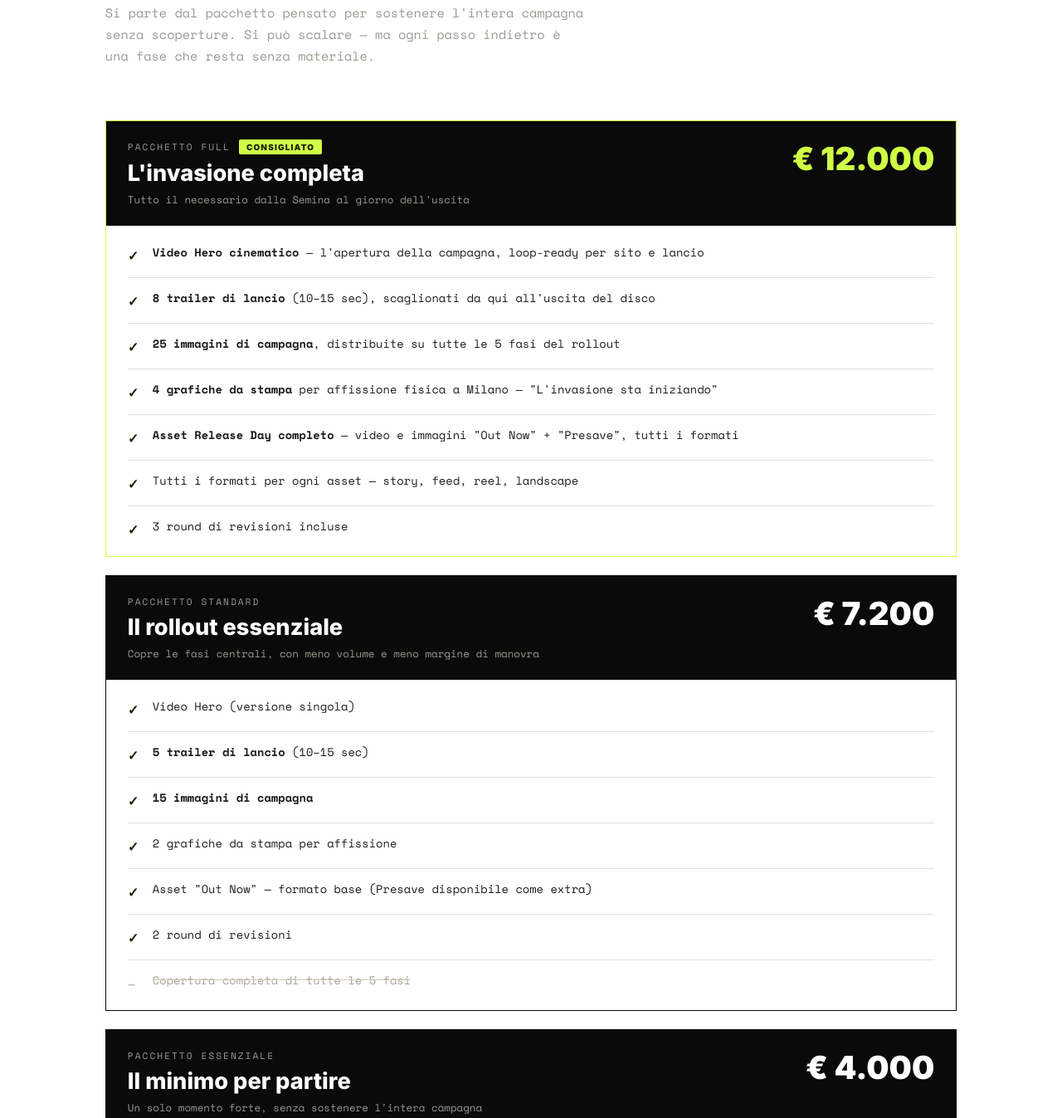
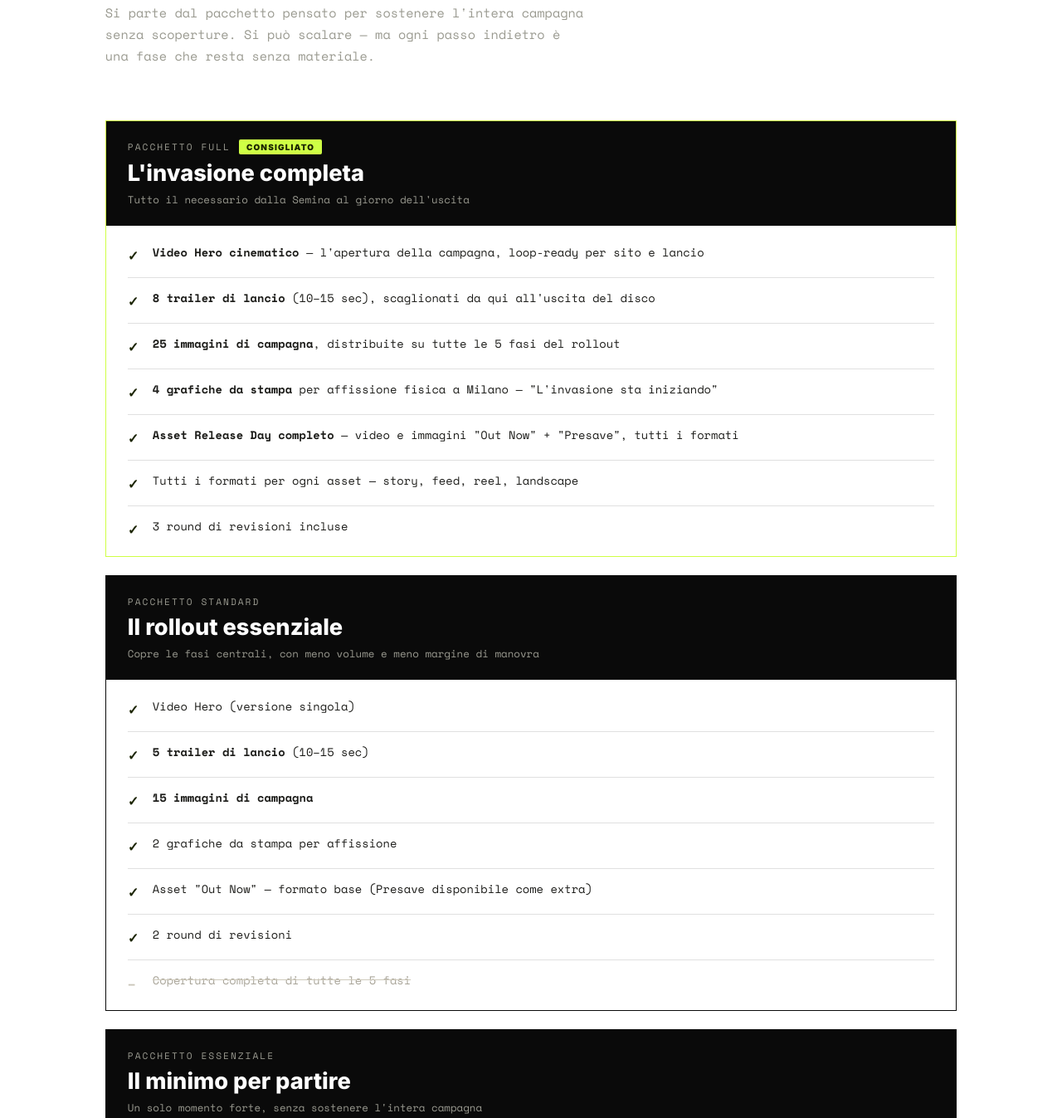
Before and after one commit to zfdg4bwh2z-oss/gorillamixtape, a plain HTML site: page index.html in a window 1280 px wide. Shown: the part 3370-4717 px from the top of the page at 83% size. Drawn offline with nearby package versions, Linux system fonts and the light colour scheme.

Commit message:
Rimuovi prezzi dalla pagina di proposta

```diff
--- a/index.html
+++ b/index.html
@@ -317,7 +317,6 @@
           <div class="pkg-name">L'invasione completa</div>
           <div class="pkg-tag">Tutto il necessario dalla Semina al giorno dell'uscita</div>
         </div>
-        <div class="pkg-price">€ 12.000</div>
       </div>
       <div class="pkg-body">
         <div class="item"><div class="ic">✓</div><div class="tx"><strong>Video Hero cinematico</strong> — l'apertura della campagna, loop-ready per sito e lancio</div></div>
@@ -338,7 +337,6 @@
           <div class="pkg-name">Il rollout essenziale</div>
           <div class="pkg-tag">Copre le fasi centrali, con meno volume e meno margine di manovra</div>
         </div>
-        <div class="pkg-price">€ 7.200</div>
       </div>
       <div class="pkg-body">
         <div class="item"><div class="ic">✓</div><div class="tx">Video Hero (versione singola)</div></div>
@@ -359,7 +357,6 @@
           <div class="pkg-name">Il minimo per partire</div>
           <div class="pkg-tag">Un solo momento forte, senza sostenere l'intera campagna</div>
         </div>
-        <div class="pkg-price">€ 4.000</div>
       </div>
       <div class="pkg-body">
         <div class="item"><div class="ic">✓</div><div class="tx">Video Hero semplice (10–15 sec)</div></div>
@@ -372,8 +369,6 @@
         <div class="item off"><div class="ic">–</div><div class="tx">Copertura delle fasi Countdown e Reveal</div></div>
       </div>
     </div>
-
-    <p style="font-size:.78rem;color:var(--mute-dark);margin-top:18px;">Extra disponibili su richiesta con qualsiasi pacchetto: trailer aggiuntivo (+€350), immagine extra (+€150), grafica da stampa singola (+€300), round di revisione extra (+€250), consegna urgente (+20%).</p>
   </div>
 </section>
 
```
